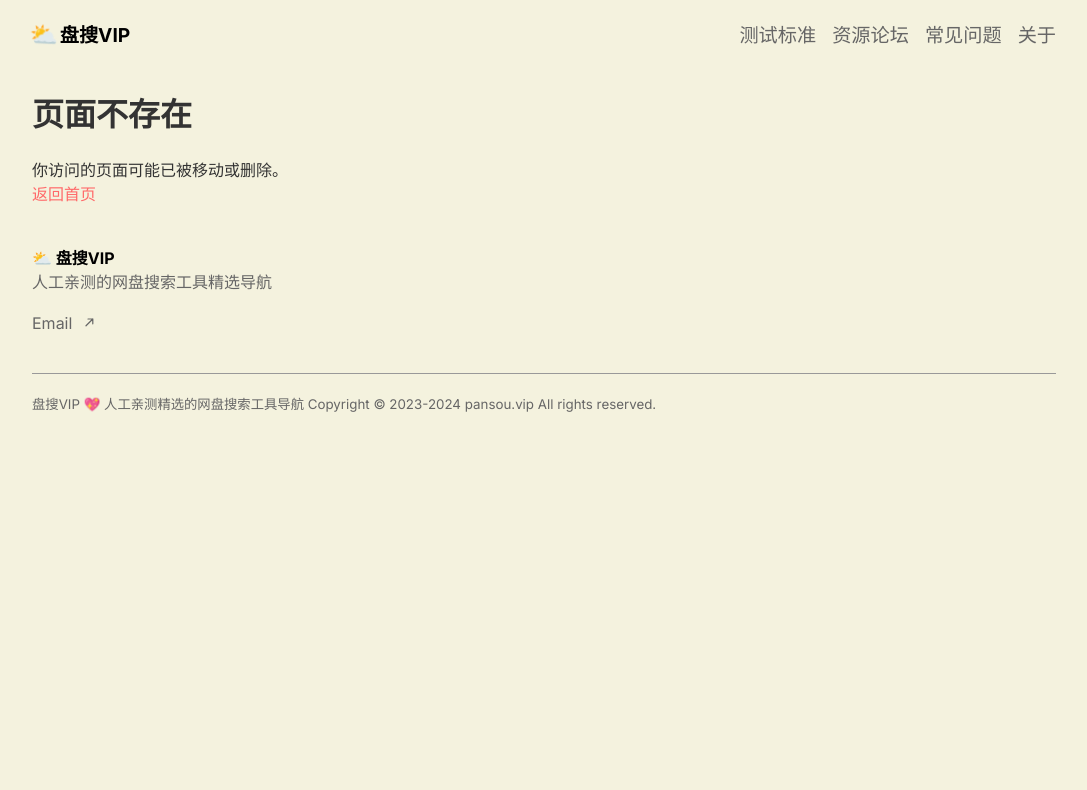
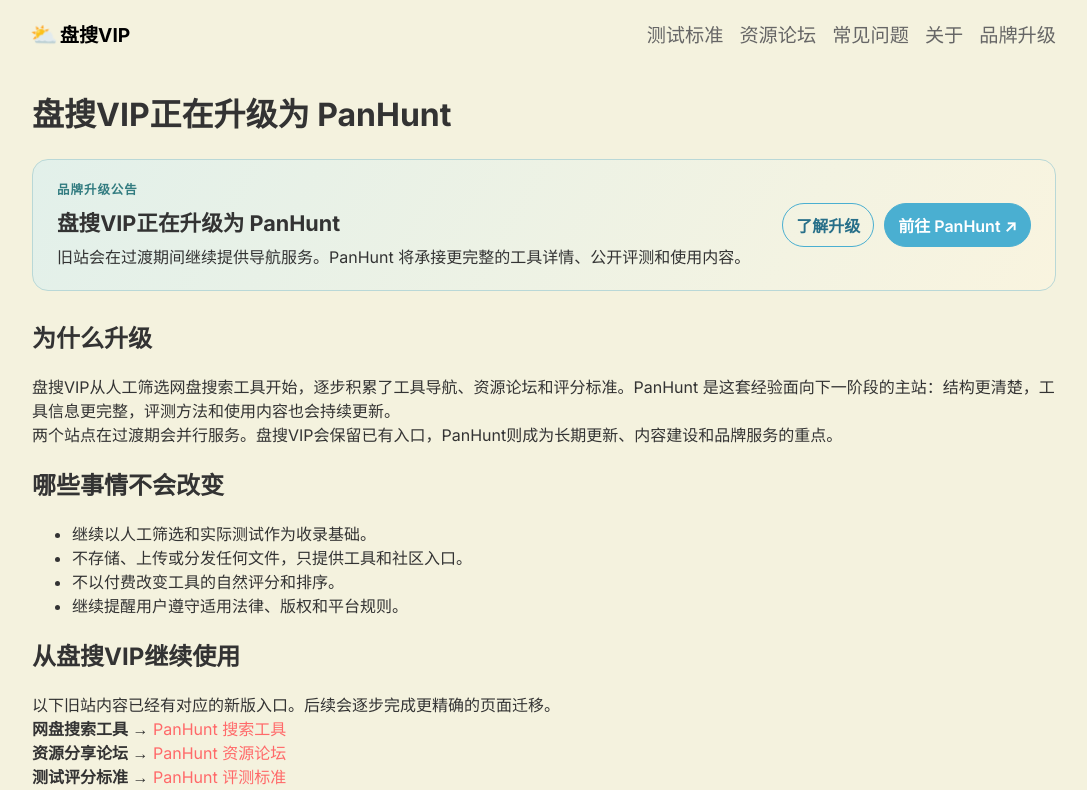
Before and after one commit to rokcso/pansou-vip, a Next.js app: page /upgrade in a window 1280 px wide. Before the commit this address had no page. Shown: the top 790 px of the page, without its empty margins (96-1183 px from the left). Built offline with nearby package versions, Linux system fonts and the light colour scheme.

Commit message:
Add brand transition notice for PanHunt upgrade
Create a new BrandTransition component and /upgrade page to announce
the rebranding from 盘搜VIP to PanHunt. Update the header, hero
section, layout metadata, and sitemap to reflect the brand change.

```diff
--- /dev/null
+++ b/app/components/brandTransition/index.js
@@ -0,0 +1,26 @@
+import styles from "./index.module.css";
+
+export default function BrandTransition() {
+  return (
+    <aside className={styles.notice} aria-label="盘搜VIP品牌升级公告">
+      <div>
+        <p className={styles.eyebrow}>品牌升级公告</p>
+        <h2>盘搜VIP正在升级为 PanHunt</h2>
+        <p>
+          旧站会在过渡期间继续提供导航服务。PanHunt 将承接更完整的工具详情、公开评测和使用内容。
+        </p>
+      </div>
+      <div className={styles.actions}>
+        <a href="/upgrade" title="查看盘搜VIP升级为PanHunt的说明">
+          了解升级
+        </a>
+        <a
+          href="https://panhunt.com/pansou-vip-upgrade?utm_source=pansou.vip&utm_medium=brand_notice"
+          title="前往PanHunt品牌升级说明"
+        >
+          前往 PanHunt ↗
+        </a>
+      </div>
+    </aside>
+  );
+}
--- /dev/null
+++ b/app/components/brandTransition/index.module.css
@@ -0,0 +1,63 @@
+.notice {
+  display: flex;
+  align-items: center;
+  justify-content: space-between;
+  gap: 24px;
+  margin: 24px 0 28px;
+  padding: 20px 24px;
+  border: 1px solid #b9d8d7;
+  border-radius: 16px;
+  background: linear-gradient(120deg, #e2f0ea 0%, #f9f4df 100%);
+}
+
+.eyebrow {
+  color: #327c80;
+  font-size: 0.78rem;
+  font-weight: 700;
+  letter-spacing: 0.08em;
+}
+
+.notice h2 {
+  margin: 5px 0 7px;
+  font-size: 1.35rem;
+}
+
+.notice p {
+  line-height: 1.65;
+}
+
+.actions {
+  display: flex;
+  flex-wrap: wrap;
+  gap: 10px;
+  flex-shrink: 0;
+}
+
+.actions a {
+  padding: 9px 13px;
+  border: 1px solid #4aafd1;
+  border-radius: 999px;
+  color: #276f89;
+  font-weight: 600;
+  white-space: nowrap;
+}
+
+.actions a:last-child {
+  background: #4aafd1;
+  color: #fff;
+}
+
+.actions a:hover {
+  background: #8ece51;
+  border-color: #8ece51;
+  color: #fff;
+}
+
+@media (max-width: 700px) {
+  .notice {
+    align-items: flex-start;
+    flex-direction: column;
+    gap: 16px;
+    padding: 18px;
+  }
+}
--- a/app/components/header/index.js
+++ b/app/components/header/index.js
@@ -36,6 +36,9 @@
           <a href="/about" title="盘搜VIP的关于页面">
             <span>关于</span>
           </a>
+          <a href="/upgrade" title="盘搜VIP升级为PanHunt说明">
+            <span>品牌升级</span>
+          </a>
         </div>
       </nav>
     </header>
--- a/app/components/hero/index.js
+++ b/app/components/hero/index.js
@@ -56,9 +56,9 @@
         {lastUpdateDateStr}（{daysAgo} 天前）
       </p>
       <p>
-        👋 如果对你有所帮助，请收藏盘搜VIP，
+        👋 盘搜VIP正在升级为 PanHunt，
         <span onClick={handleDonateClick}>
-          域名：pansou.vip，备用：
+          旧域名：pansou.vip，新品牌：
           <b>panhunt.com</b>
         </span>
         {/* <span onClick={handleDonateClick}>
@@ -81,7 +81,7 @@
         title="Pan Hunt"
         // target="_blank"
       >
-        <button className={styles.donate}>❤️ 访问全新升级版</button>
+        <button className={styles.donate}>❤️ 前往 PanHunt 新版</button>
       </a>
     </div>
   );
--- a/app/layout.js
+++ b/app/layout.js
@@ -65,6 +65,19 @@
                     gtag('config', 'G-X619Y8FDPE');`,
           }}
         />
+        <script
+          type="application/ld+json"
+          dangerouslySetInnerHTML={{
+            __html: JSON.stringify({
+              "@context": "https://schema.org",
+              "@type": "Organization",
+              name: "盘搜VIP",
+              alternateName: "PanHunt",
+              url: "https://www.pansou.vip/",
+              sameAs: ["https://panhunt.com/"],
+            }),
+          }}
+        />
         {/* 百度统计代码 */}
         <script
           dangerouslySetInnerHTML={{
--- a/app/page.js
+++ b/app/page.js
@@ -3,6 +3,7 @@
 import Hero from "./components/hero";
 import Card from "./components/card";
 import AdBanner from "./components/fragments/adBanner";
+import BrandTransition from "./components/brandTransition";
 import { useState } from "react";
 import styles from "./page.module.css";
 import featuredSites from "../public/data/featuredSites.json";
@@ -161,6 +162,7 @@
   return (
     <div>
       <Hero lastUpdateDateStr={lastUpdateDateStr} siteCount={allSiteCount} />
+      <BrandTransition />
       <AdBanner />
       <div className={styles.main}>
         {/* 精选工具 Start */}
--- /dev/null
+++ b/app/upgrade/page.js
@@ -0,0 +1,73 @@
+import BrandTransition from "../components/brandTransition";
+
+export const metadata = {
+  title: "盘搜VIP升级为PanHunt - 品牌升级说明",
+  description:
+    "盘搜VIP正在升级为PanHunt。了解两个品牌和域名的关系，以及工具导航、评分标准和资源论坛在新站的对应入口。",
+  metadataBase: new URL("https://www.pansou.vip/"),
+  alternates: {
+    canonical: "/upgrade",
+  },
+};
+
+const migrationEntries = [
+  ["网盘搜索工具", "PanHunt 搜索工具", "https://panhunt.com/pan-search"],
+  ["资源分享论坛", "PanHunt 资源论坛", "https://panhunt.com/pan-forums"],
+  ["测试评分标准", "PanHunt 评测标准", "https://panhunt.com/benchmark"],
+  ["常见问题", "PanHunt 常见问题", "https://panhunt.com/faq"],
+];
+
+export default function UpgradePage() {
+  return (
+    <div>
+      <h1>盘搜VIP正在升级为 PanHunt</h1>
+      <BrandTransition />
+      <section>
+        <h2>为什么升级</h2>
+        <p>
+          盘搜VIP从人工筛选网盘搜索工具开始，逐步积累了工具导航、资源论坛和评分标准。PanHunt 是这套经验面向下一阶段的主站：结构更清楚，工具信息更完整，评测方法和使用内容也会持续更新。
+        </p>
+        <p>
+          两个站点在过渡期会并行服务。盘搜VIP会保留已有入口，PanHunt则成为长期更新、内容建设和品牌服务的重点。
+        </p>
+      </section>
+      <section>
+        <h2>哪些事情不会改变</h2>
+        <ul>
+          <li>继续以人工筛选和实际测试作为收录基础。</li>
+          <li>不存储、上传或分发任何文件，只提供工具和社区入口。</li>
+          <li>不以付费改变工具的自然评分和排序。</li>
+          <li>继续提醒用户遵守适用法律、版权和平台规则。</li>
+        </ul>
+      </section>
+      <section>
+        <h2>从盘搜VIP继续使用</h2>
+        <p>以下旧站内容已经有对应的新版入口。后续会逐步完成更精确的页面迁移。</p>
+        <div>
+          {migrationEntries.map(([oldName, newName, href]) => (
+            <p key={oldName}>
+              <b>{oldName}</b> →{" "}
+              <a href={href} title={`前往${newName}`}>
+                {newName}
+              </a>
+            </p>
+          ))}
+        </div>
+      </section>
+      <section>
+        <h2>给老用户的一句话</h2>
+        <p>
+          如果你是通过盘搜VIP收藏或搜索来到这里，不需要重新理解一套陌生的服务。你熟悉的工具筛选思路会延续到PanHunt，只是入口、说明和判断依据会变得更完整。
+        </p>
+        <p>
+          <a
+            href="https://panhunt.com/pansou-vip-upgrade?utm_source=pansou.vip&utm_medium=upgrade_page"
+            title="查看PanHunt的完整品牌升级说明"
+          >
+            查看 PanHunt 的完整升级说明 →
+          </a>
+        </p>
+      </section>
+    </div>
+  );
+}
```
Also changed, not shown: 1 other file (tests, documents, lock files or other folders).
